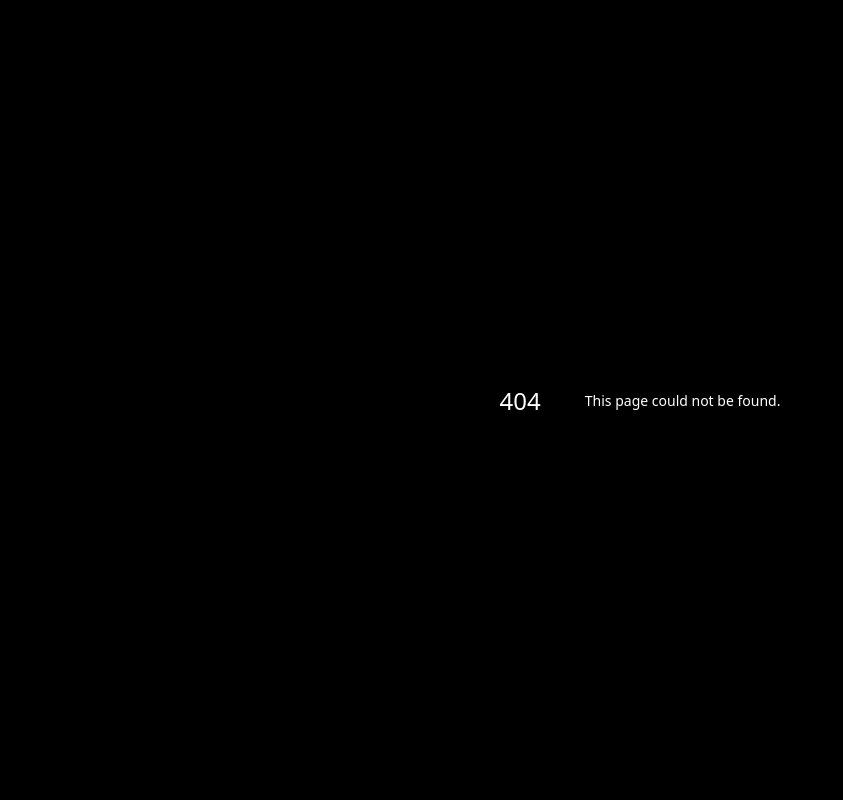
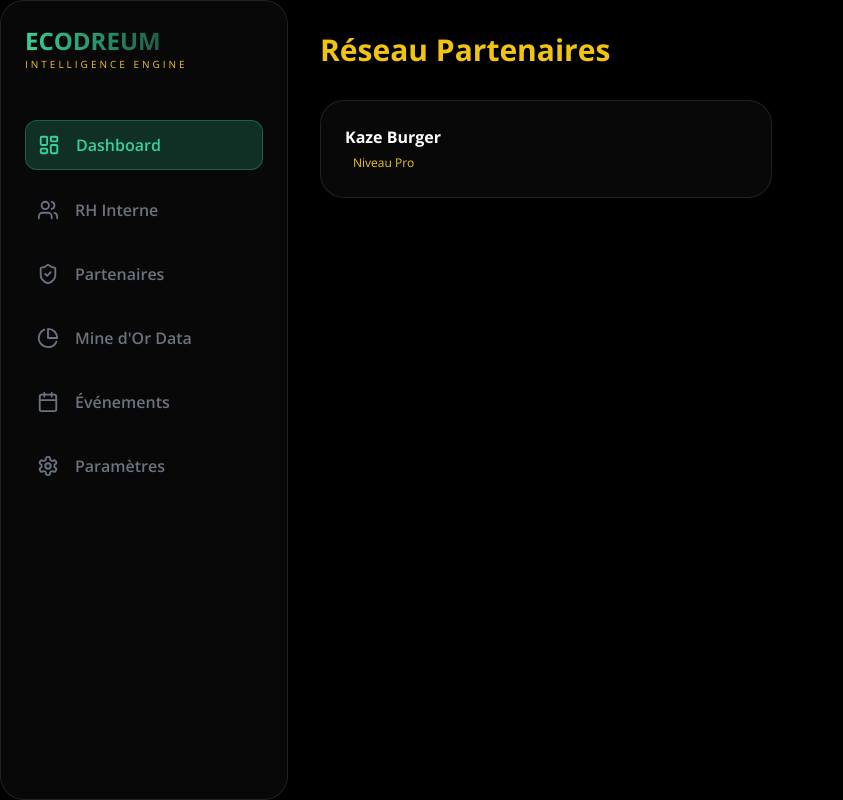
Before and after one commit to abdoulMalick2988/Gen-Alixir-2, a Next.js app: page /partners in a window 1280 px wide. Before the commit this address had no page. Shown: the whole page, without its empty margins (0-843 px from the left). Built offline with nearby package versions, Linux system fonts and the light colour scheme.

Commit message:
Create page.tsx

```diff
--- /dev/null
+++ b/app/partners/page.tsx
@@ -0,0 +1,18 @@
+import Sidebar from "../../components/Sidebar";
+
+export default function PartnersPage() {
+  return (
+    <div className="flex h-screen bg-black text-white">
+      <Sidebar />
+      <main className="flex-1 p-8">
+        <h1 className="text-3xl font-bold text-gold">Réseau Partenaires</h1>
+        <div className="mt-8 grid grid-cols-1 md:grid-cols-2 gap-6">
+          <div className="glass-card p-6 border border-gold/20">
+            <h3 className="font-bold">Kaze Burger</h3>
+            <span className="text-xs bg-gold/20 text-gold px-2 py-1 rounded">Niveau Pro</span>
+          </div>
+        </div>
+      </main>
+    </div>
+  );
+}
```
